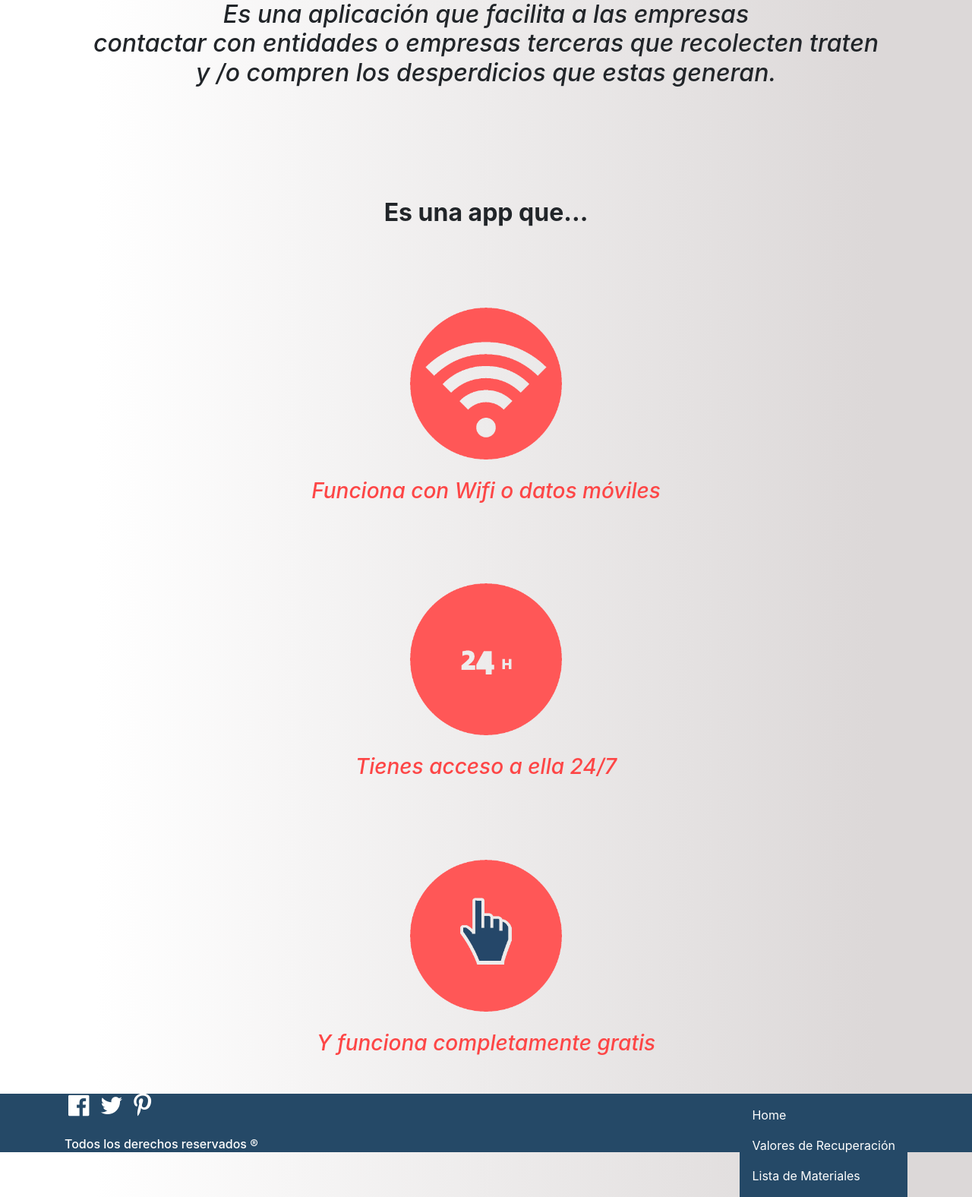
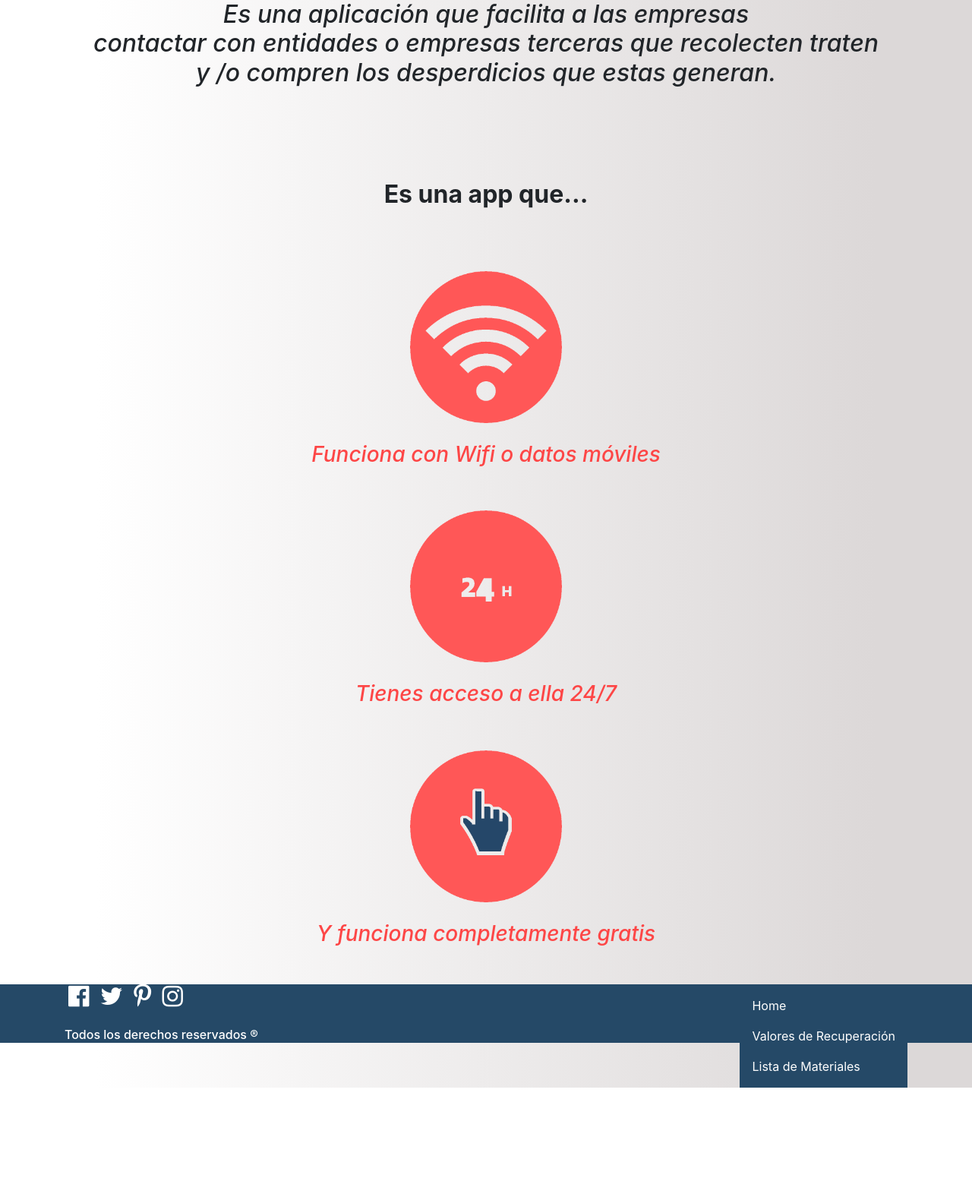
Before and after one commit to ErickQ06/Proyecto, a Django app: page / in a window 1280 px wide. Shown: the part 389-1965 px from the top of the page at 76% size. After the commit the page ends 1821 px from the top, so only its background shows below. Run offline with Django 3.2, Linux system fonts and the light colour scheme; some libraries are stand-ins or nearby versions.

Commit message:
last index e instagram add

```diff
--- a/proyecto/templates/base.html
+++ b/proyecto/templates/base.html
@@ -277,6 +277,7 @@ footer{
 
             <a style="margin: 5px; color: white" href="#"><i class="fa fa-twitter fa-2x"></i></a>
             <a style="margin: 5px; color: white" href="#"><i class="fa fa-pinterest-p fa-2x"></i></a>
+            <a style="margin: 5px; color: white" href="#"><i class="fa fa-instagram fa-2x"></i></a>
             <!--<a href="#"><i class="fa fa-flickr fa-2x"></i></a>
             <a href="#"><i class="fa fa-linkedin fa-2x"></i></a>-->
 
```
Also changed, not shown: proyecto/templates/index.html (+2 -6 lines).
